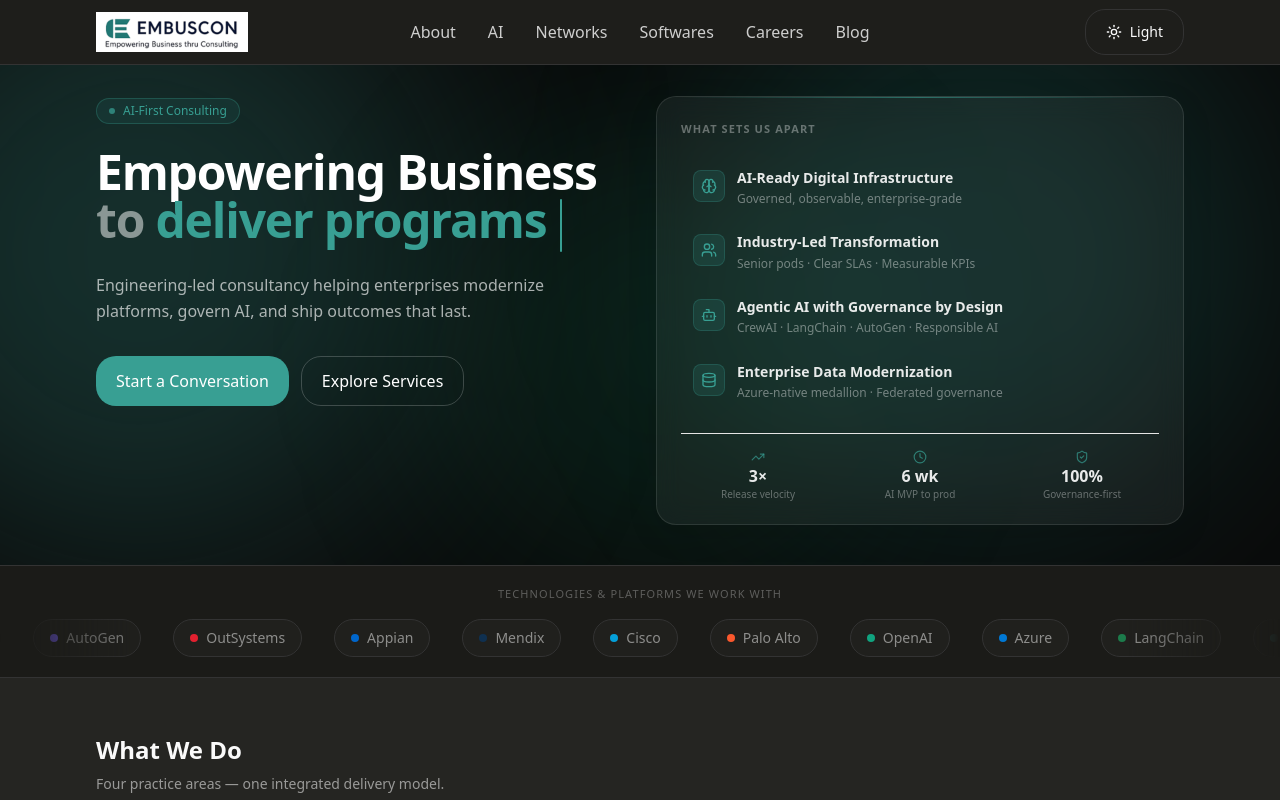
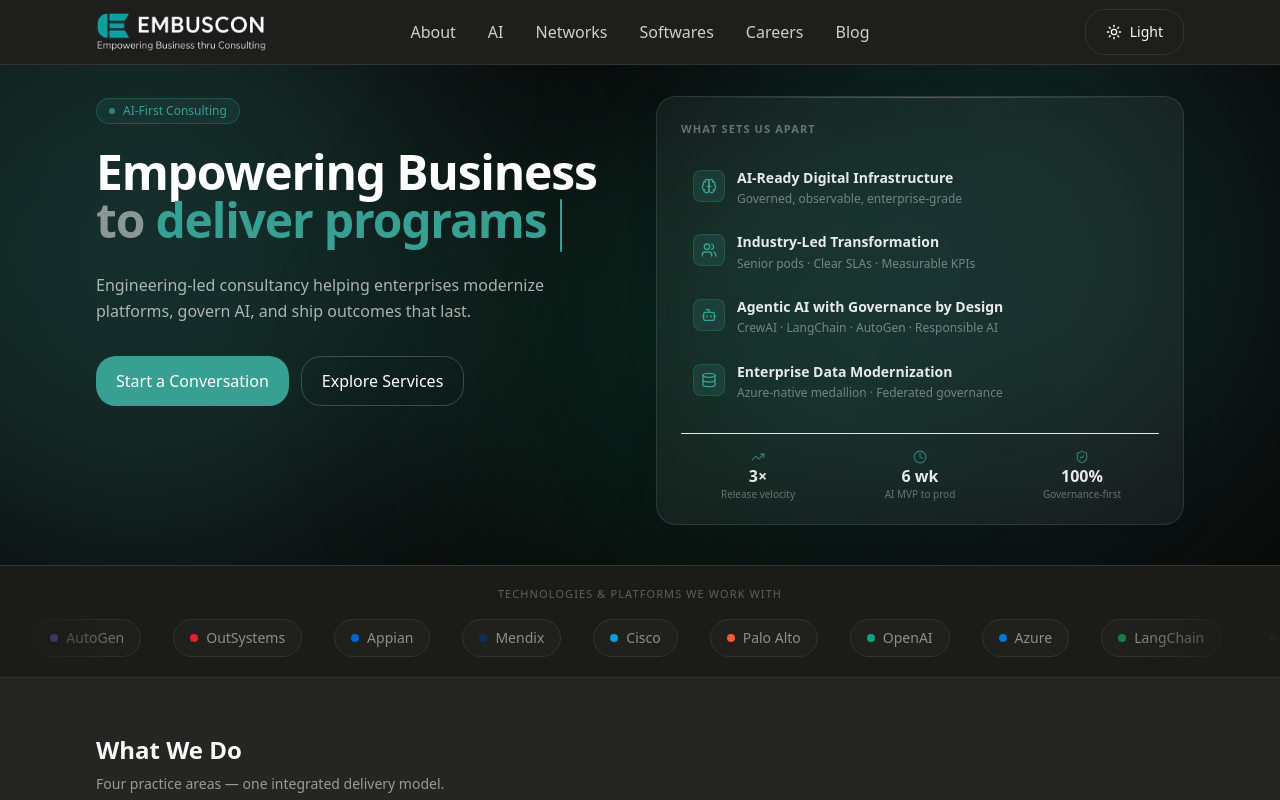
Before and after one commit to vikasbansal10/embuscon-site, a Next.js app: page / in a window 1280 px wide. Both pictures are taken after a click on the button "Dark". Shown: the top 800 px of the page. Built offline with nearby package versions, Linux system fonts and the light colour scheme.

Commit message:
feat: update navbar with embuscon logo images

```diff
--- a/components/NavBar.tsx
+++ b/components/NavBar.tsx
@@ -43,13 +43,22 @@
           {/* Brand */}
           <Link href="/" className="flex items-center min-w-0 md:justify-self-start">
             <Image
-              src="/Embuscon.png"
+              src="/Embuscon-light.png"
               alt="Embuscon"
-              width={311}
-              height={83}
-              sizes="(max-width: 768px) 180px, 220px"
+              width={410}
+              height={101}
+              sizes="(max-width: 768px) 150px, 170px"
               priority
-              className="h-9 w-auto md:h-10"
+              className="w-[150px] h-auto dark:hidden md:w-[170px]"
+            />
+            <Image
+              src="/Embuscon-dark.png"
+              alt="Embuscon"
+              width={1777}
+              height={402}
+              sizes="(max-width: 768px) 150px, 170px"
+              priority
+              className="hidden w-[150px] h-auto dark:block md:w-[170px]"
             />
           </Link>
 
```
Also changed, not shown: public/Embuscon-dark.png (added), public/Embuscon-light.png (added).
